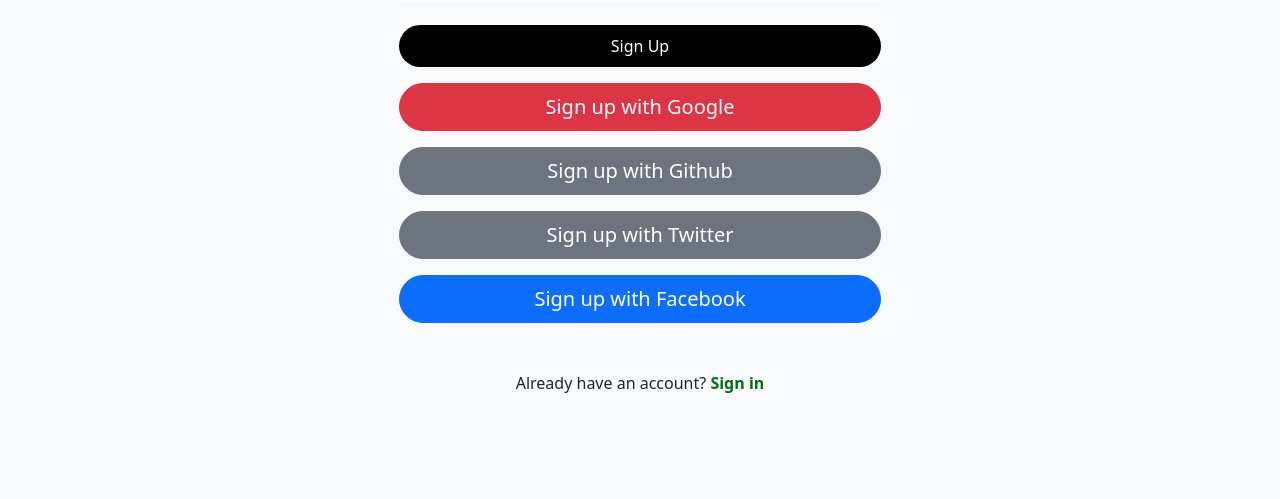
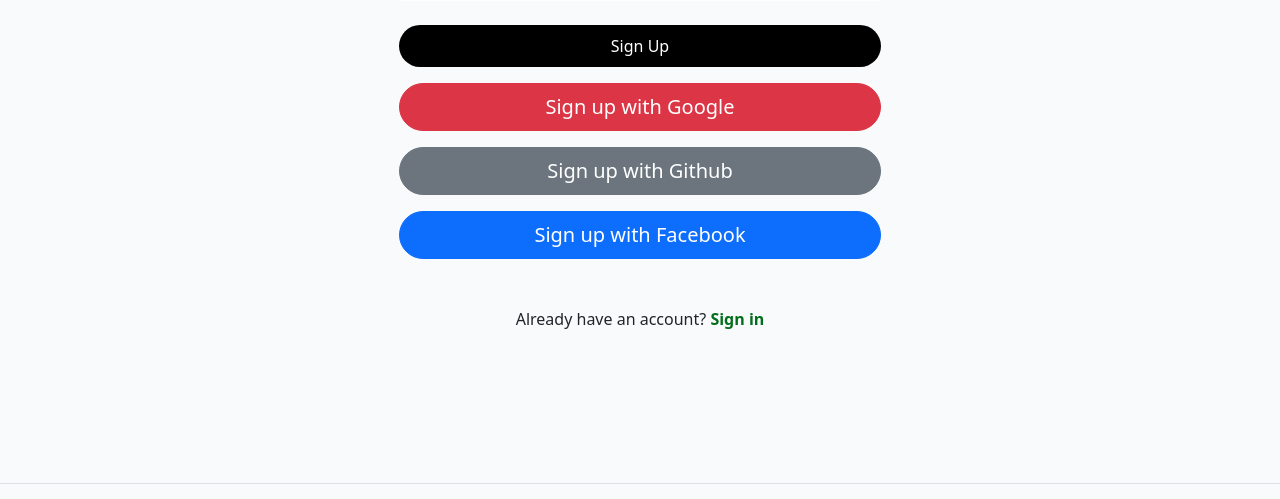
Before and after one commit to Xalil404/medium, a Django app: page /accounts/signup/ in a window 1280 px wide. Shown: the part 677-1176 px from the top of the page. Run offline with Django 3.2, Linux system fonts and the light colour scheme; some libraries are stand-ins or nearby versions.

Commit message:
Twitter removed

```diff
--- a/Medium/settings.py
+++ b/Medium/settings.py
@@ -56,7 +56,6 @@
     'allauth.socialaccount',
     'allauth.socialaccount.providers.google',
     "allauth.socialaccount.providers.github",
-    'allauth.socialaccount.providers.twitter',
     "rest_framework",
     "rest_framework.authtoken",
     "dj_rest_auth",
@@ -125,7 +124,6 @@
                 'django.contrib.auth.context_processors.auth',
                 'django.contrib.messages.context_processors.messages',
                 'social_django.context_processors.backends',
-                'social_django.context_processors.login_redirect',
             ],
         },
     },
@@ -147,8 +145,6 @@
     'allauth.account.auth_backends.AuthenticationBackend',
     'social_core.backends.facebook.FacebookOAuth2',
     'social_core.backends.github.GithubOAuth2',
-    'social_core.backends.github.TwitterOAuth2',
-    'social_core.backends.twitter.TwitterOAuth',
 ]
 
 
--- a/Medium/urls.py
+++ b/Medium/urls.py
@@ -22,6 +22,5 @@
     path("", include("blog.urls"), name="blog-urls"),
     path('summernote/', include('django_summernote.urls')),
     path("accounts/", include("allauth.urls")),
-#    path('social-auth/', include('social_django.urls', namespace='social')),
-    path('oauth/', include('social_django.urls', namespace='social')),
+    path('social-auth/', include('social_django.urls', namespace='social')),
 ]
--- a/templates/account/login.html
+++ b/templates/account/login.html
@@ -32,9 +32,6 @@
                     <a href="{% provider_login_url 'github' %}" class="btn btn-secondary btn-lg rounded-pill mt-3" role="button"
                     aria-pressed="true">Sign in with Github</a>
 
-                    <a href="{% provider_login_url 'twitter' %}" class="btn btn-secondary btn-lg rounded-pill mt-3" role="button"
-                    aria-pressed="true">Sign in with Twitter</a>
-
             <a href="{% url 'social:begin' 'facebook' %}" class="btn btn-primary btn-lg rounded-pill mt-3" role="button"
                     aria-pressed="true">Sign in with Facebook</a>
 
--- a/templates/account/signup.html
+++ b/templates/account/signup.html
@@ -31,9 +31,6 @@
             <a href="{% provider_login_url 'github' %}" class="btn btn-secondary btn-lg rounded-pill mt-3" role="button"
                     aria-pressed="true">Sign up with Github</a>
 
-                    <a href="{% provider_login_url 'twitter' %}" class="btn btn-secondary btn-lg rounded-pill mt-3" role="button"
-                    aria-pressed="true">Sign up with Twitter</a>
-
             <a href="{% url 'social:begin' 'facebook' %}" class="btn btn-primary btn-lg rounded-pill mt-3" role="button"
                     aria-pressed="true">Sign up with Facebook</a>
 
```
